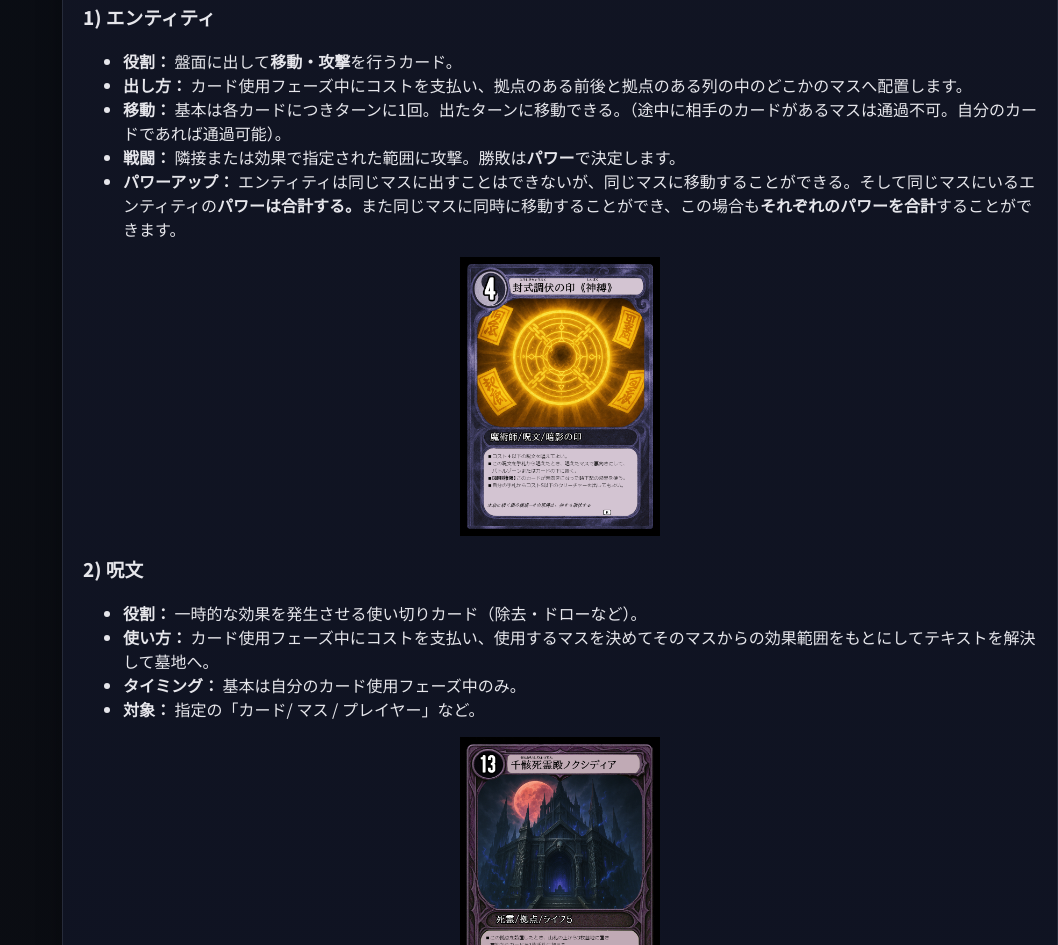
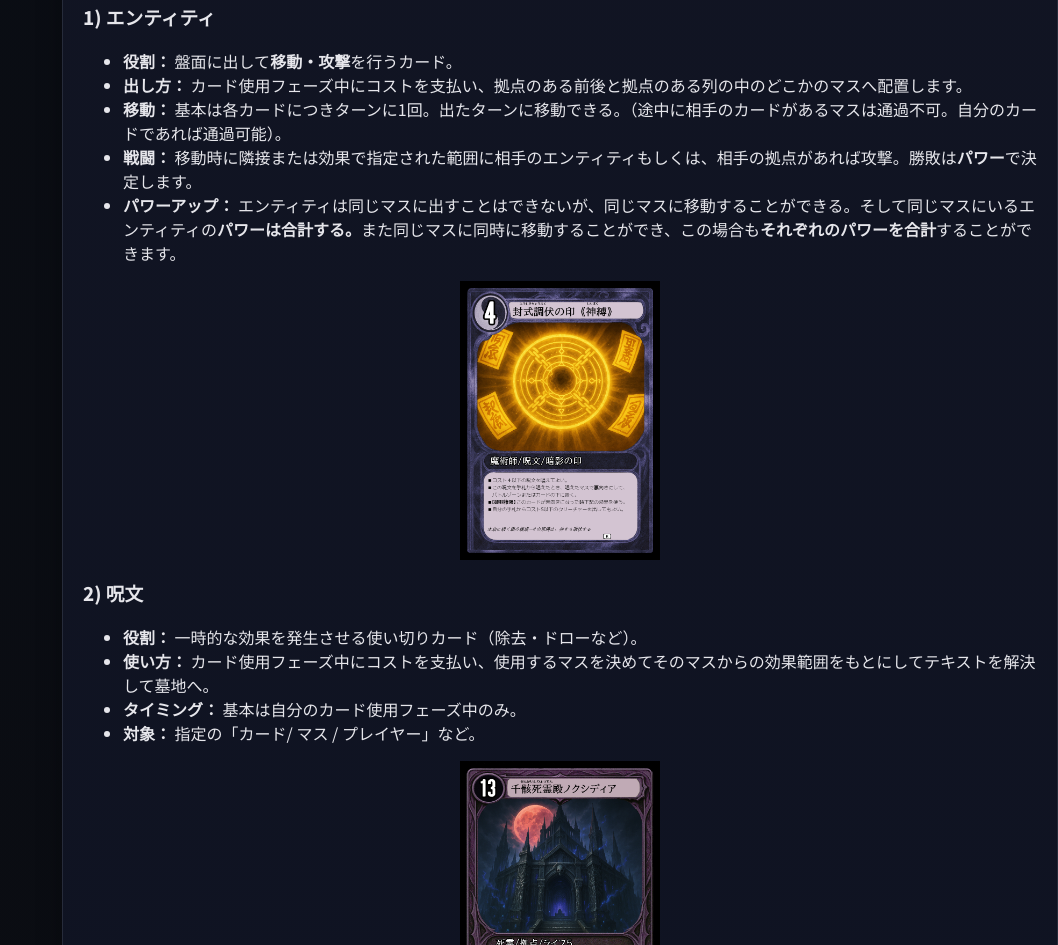
Before and after one commit to nakano324/cross-matrix, a plain HTML site: page rules.html in a window 1280 px wide. Shown: the part 2765-3710 px from the top of the page, without its empty margins (222-1280 px from the left). Drawn offline with Linux system fonts and the light colour scheme.

Commit message:
Add files via upload

```diff
--- a/rules.html
+++ b/rules.html
@@ -215,7 +215,7 @@
     <li><strong>役割：</strong> 盤面に出して<strong>移動・攻撃</strong>を行うカード。</li>
     <li><strong>出し方：</strong> カード使用フェーズ中にコストを支払い、拠点のある前後と拠点のある列の中のどこかのマスへ配置します。</li>
     <li><strong>移動：</strong> 基本は各カードにつきターンに1回。出たターンに移動できる。（途中に相手のカードがあるマスは通過不可。自分のカードであれば通過可能）。</li>
-    <li><strong>戦闘：</strong> 隣接または効果で指定された範囲に攻撃。勝敗は<strong>パワー</strong>で決定します。</li>
+    <li><strong>戦闘：</strong> 移動時に隣接または効果で指定された範囲に相手のエンティティもしくは、相手の拠点があれば攻撃。勝敗は<strong>パワー</strong>で決定します。</li>
     <li><strong>パワーアップ：</strong> エンティティは同じマスに出すことはできないが、同じマスに移動することができる。そして同じマスにいるエンティティの<strong>パワーは合計する。</strong>また同じマスに同時に移動することができ、この場合も<strong>それぞれのパワーを合計</strong>することができます。</li></li>
   </ul>
 
```
